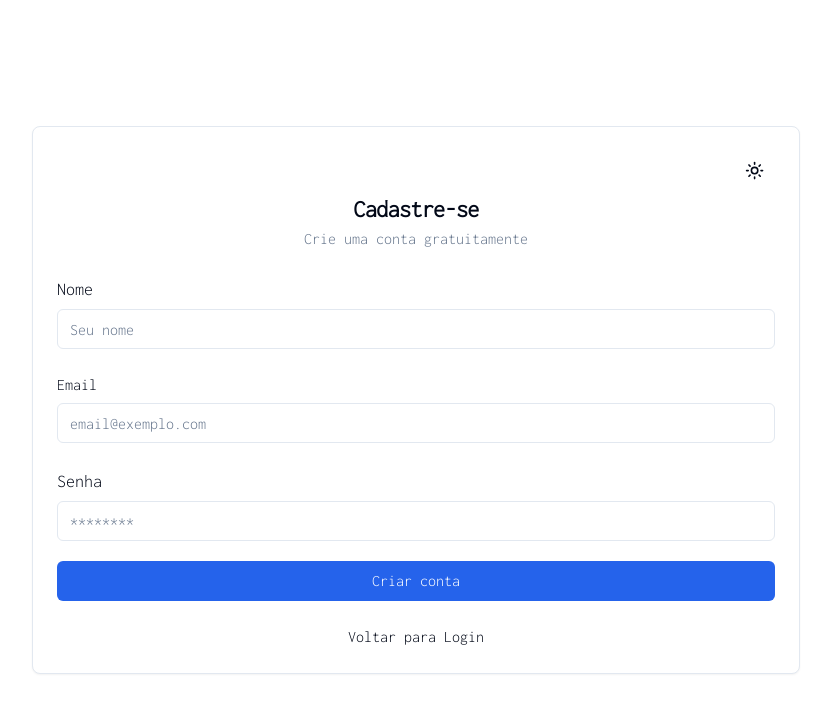
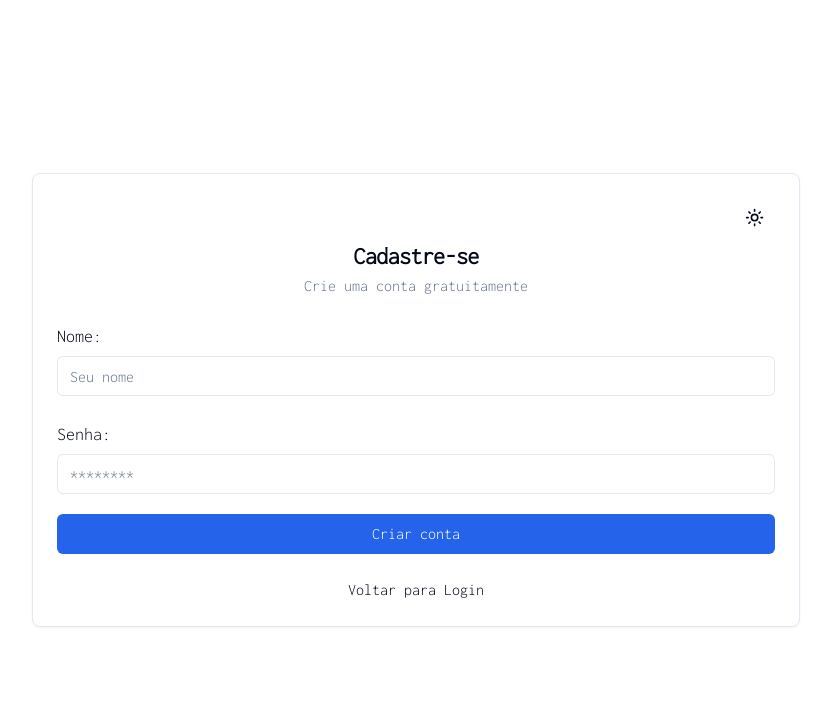
Before and after one commit to vctrr1/wedding-list-nextjs, a Next.js app: page /register in a window 1280 px wide. Shown: the top 712 px of the page, without its empty margins (224-1055 px from the left). Built offline with nearby package versions, Linux system fonts and the light colour scheme.

Commit message:
fix: remove unused email field to register

```diff
--- a/actions/register.ts
+++ b/actions/register.ts
@@ -1,4 +1,4 @@
-"use server"
+"use server";
 
 import { db } from "@/lib/db";
 import { saltAndHashPassword } from "@/utils/crip-password";
@@ -10,38 +10,34 @@ export default async function register(formData: FormData) {
     const password = formData.get('password')
      */
 
-    const entries = Array.from(formData.entries())
-    const {name, email, password} = Object.fromEntries(entries) as {
+  const entries = Array.from(formData.entries());
+  const { name, password } = Object.fromEntries(entries) as {
     name: string;
-        email: string;
     password: string;
-    }
+  };
 
-    if(!name || !email || !password){
+  if (!name || !password) {
     return { success: false, message: "Preencha todos os campos" };
   }
   //era findUnique mas como eu quero usar o nome como login e não email, preciso verificar se algum dos dois ja existe
   //findUnique do Prisma espera que seja passado um campo único (como id, email, ou name), e não aceita uma condição composta com OR.
   const user = await db.user.findFirst({
     where: {
-            OR: [
-                {name: name},
-                {email: email}
-            ]
-        }
-    })
+      name: name,
+    },
+  });
 
-    if(user){
-        return {success: false, message: "Usuário ja cadastrado"}
+  if (user) {
+    return { success: false, message: "Usuário ja cadastrado" };
   }
 
   await db.user.create({
     data: {
       name: name,
-            email: email,
-            hashedPassword: saltAndHashPassword(password)
+      email: "email@exemplo.com",
+      hashedPassword: saltAndHashPassword(password),
+    },
+  });
+
+  return { success: true, message: "Usuário cadastrado com sucesso!" };
 }
-    })
-
-    return {success: true, message: "Usuário cadastrado com sucesso!"}
-}
--- a/app/page.tsx
+++ b/app/page.tsx
@@ -1,24 +1,34 @@
-import login from "@/actions/login"
-import LoginButton from "@/components/login-button"
-import { ThemeToggle } from "@/components/theme-toggle"
-import { Card, CardContent, CardFooter, CardHeader, CardTitle } from "@/components/ui/card"
-import { Input } from "@/components/ui/input"
-import { Label } from "@/components/ui/label"
-import Link from "next/link"
+import login from "@/actions/login";
+import LoginButton from "@/components/login-button";
+import { ThemeToggle } from "@/components/theme-toggle";
+import {
+  Card,
+  CardContent,
+  CardFooter,
+  CardHeader,
+  CardTitle,
+} from "@/components/ui/card";
+import { Input } from "@/components/ui/input";
+import { Label } from "@/components/ui/label";
+import Link from "next/link";
 
-export default function Home(){
-    return(
+export default function Home() {
+  return (
     <div className="min-h-screen flex items-center justify-center">
       <Card className="sm:w-[60%] w-[90%] border">
         <CardHeader className="">
-                    <CardTitle className="flex justify-end"><ThemeToggle/></CardTitle>
+          <CardTitle className="flex justify-end">
+            <ThemeToggle />
+          </CardTitle>
           <CardTitle className="flex justify-center">Login</CardTitle>
         </CardHeader>
         <CardContent>
           <form action={login} className="text-left ">
             <div className="space-y-6 mb-5">
               <div className="grid w-full items-center gap-1.5">
-                        <Label htmlFor="name" className="text-lg">Nome</Label>
+                <Label htmlFor="name" className="text-lg">
+                  Nome:
+                </Label>
                 <Input
                   className="text-base"
                   name="name"
@@ -28,7 +38,9 @@ export default function Home(){
                 />
               </div>
               <div className="grid w-full items-center gap-1.5">
-                        <Label htmlFor="password" className="text-lg">Senha</Label>
+                <Label htmlFor="password" className="text-lg">
+                  Senha:
+                </Label>
                 <Input
                   className="text-base"
                   name="password"
@@ -38,7 +50,7 @@ export default function Home(){
                 />
               </div>
             </div>
-                    <LoginButton label="Login"/>
+            <LoginButton label="Login" />
           </form>
         </CardContent>
         <CardFooter className="flex flex-col gap-2">
@@ -48,5 +60,5 @@ export default function Home(){
         </CardFooter>
       </Card>
     </div>
-    )
+  );
 }
--- a/app/register/page.tsx
+++ b/app/register/page.tsx
@@ -1,48 +1,61 @@
-"use client"
+"use client";
 
-import register from "@/actions/register"
-import LoginButton from "@/components/login-button"
-import { ThemeToggle } from "@/components/theme-toggle"
-import { Card, CardContent, CardDescription, CardFooter, CardHeader, CardTitle } from "@/components/ui/card"
-import { Input } from "@/components/ui/input"
-import { Label } from "@/components/ui/label"
-import Link from "next/link"
-import { useRouter } from "next/navigation"
+import register from "@/actions/register";
+import LoginButton from "@/components/login-button";
+import { ThemeToggle } from "@/components/theme-toggle";
+import {
+  Card,
+  CardContent,
+  CardDescription,
+  CardFooter,
+  CardHeader,
+  CardTitle,
+} from "@/components/ui/card";
+import { Input } from "@/components/ui/input";
+import { Label } from "@/components/ui/label";
+import Link from "next/link";
+import { useRouter } from "next/navigation";
 import { toast } from "sonner";
 
-export default function Register(){
-  const router = useRouter()
+export default function Register() {
+  const router = useRouter();
 
   const handleSubmit = async (e: React.FormEvent<HTMLFormElement>) => {
-    e.preventDefault()
+    e.preventDefault();
     // Pegando os dados do formulário
     const formData = new FormData(e.currentTarget);
 
     // Chamando a server action e recebendo o resultado
-    const result = await register(formData)
+    const result = await register(formData);
     if (result.success) {
-        toast.success(result.message);  // Exibe o toast de sucesso
-        router.push("/");  // Redireciona para a página de login
+      toast.success(result.message); // Exibe o toast de sucesso
+      router.push("/"); // Redireciona para a página de login
     } else {
-        toast.error(result.message);  // Exibe o toast de erro
+      toast.error(result.message); // Exibe o toast de erro
     }
-  }
+  };
 
-  return(
+  return (
     <div className="min-h-screen flex items-center justify-center">
       <Card className="sm:w-[60%] w-[90%] border">
         <CardHeader className="">
-              <CardTitle className="flex justify-end"><ThemeToggle/></CardTitle>
+          <CardTitle className="flex justify-end">
+            <ThemeToggle />
+          </CardTitle>
           <CardTitle className="flex items-center justify-center gap-2">
             Cadastre-se
           </CardTitle>
-              <CardDescription className="flex items-center justify-center text-base">Crie uma conta gratuitamente</CardDescription>
+          <CardDescription className="flex items-center justify-center text-base">
+            Crie uma conta gratuitamente
+          </CardDescription>
         </CardHeader>
         <CardContent>
           <form onSubmit={handleSubmit} className="text-left">
             <div className="space-y-6 mb-5">
               <div className="grid w-full items-center gap-1.5">
-                      <Label htmlFor="name" className="text-lg">Nome</Label>
+                <Label htmlFor="name" className="text-lg">
+                  Nome:
+                </Label>
                 <Input
                   className="text-base"
                   name="name"
@@ -52,17 +65,9 @@ export default function Register(){
                 />
               </div>
               <div className="grid w-full items-center gap-1.5">
-                      <Label htmlFor="email" className="text-base">Email</Label>
-                      <Input
-                          className="text-base"
-                          name="email"
-                          type="email"
-                          id="email"
-                          placeholder="email@exemplo.com"
-                      />
-                      </div>
-                    <div className="grid w-full items-center gap-1.5">
-                      <Label htmlFor="password" className="text-lg">Senha</Label>
+                <Label htmlFor="password" className="text-lg">
+                  Senha:
+                </Label>
                 <Input
                   className="text-base"
                   name="password"
@@ -72,7 +77,7 @@ export default function Register(){
                 />
               </div>
             </div>
-                  <LoginButton label="Criar conta"/>
+            <LoginButton label="Criar conta" />
           </form>
         </CardContent>
         <CardFooter className="flex flex-col">
@@ -82,5 +87,5 @@ export default function Register(){
         </CardFooter>
       </Card>
     </div>
-  )
+  );
 }
```
Lines whose indentation alone changed are shown as unchanged.
